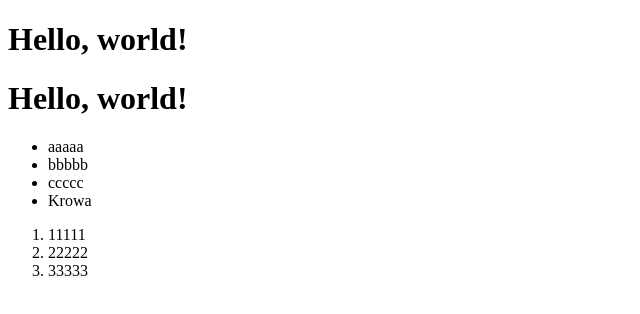
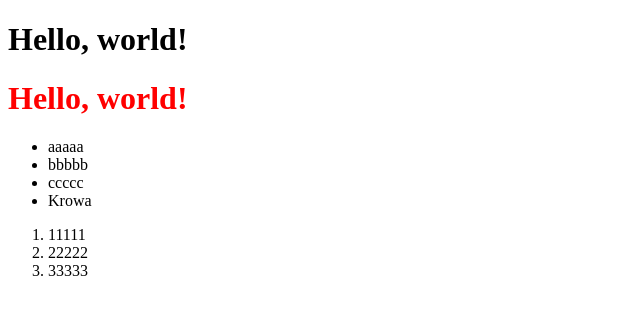
Before and after one commit to Parapet1288/lecture0, a plain HTML site: page hello.html in a window 1280 px wide. Shown: the whole page, without its empty margins (0-640 px from the left). Drawn offline with Linux system fonts and the light colour scheme.

Commit message:
Czerwony naglowek

```diff
--- a/hello.html
+++ b/hello.html
@@ -6,7 +6,7 @@
     <body>
 
         <h1>Hello, world!</h1>
-        <h1>Hello, world!</h1>
+        <h1 style="color:red;text-aligne:center;">Hello, world!</h1>
         <ul>
             <li>aaaaa</li>
             <li>bbbbb</li>
```
